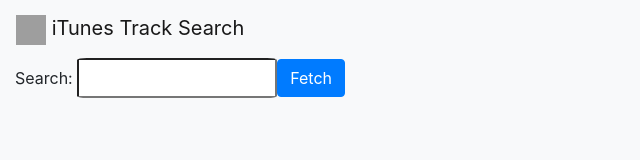
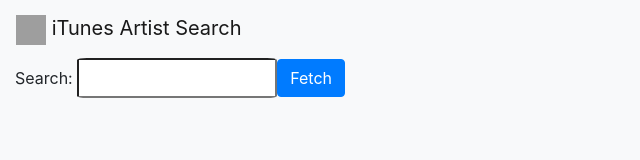
Before and after one commit to JHidalgo24/itunesapi, a plain HTML site: page index.html in a window 1280 px wide. Shown: the full height of the page, 0-640 px from the left. Drawn offline with nearby package versions, Linux system fonts and the light colour scheme; grey boxes are pictures that could not be loaded.

Commit message:
Title Changed

```diff
--- a/index.html
+++ b/index.html
@@ -15,7 +15,7 @@
 
     <a class="navbar-brand" href="#">
         <img src="https://www.freepnglogos.com/uploads/apple-logo-png/apple-logo-png-dallas-shootings-don-add-are-speech-zones-used-4.png" width="30" height="30" alt="">
-        iTunes Track Search
+        iTunes Artist Search
     </a>
 
 </nav>
```
